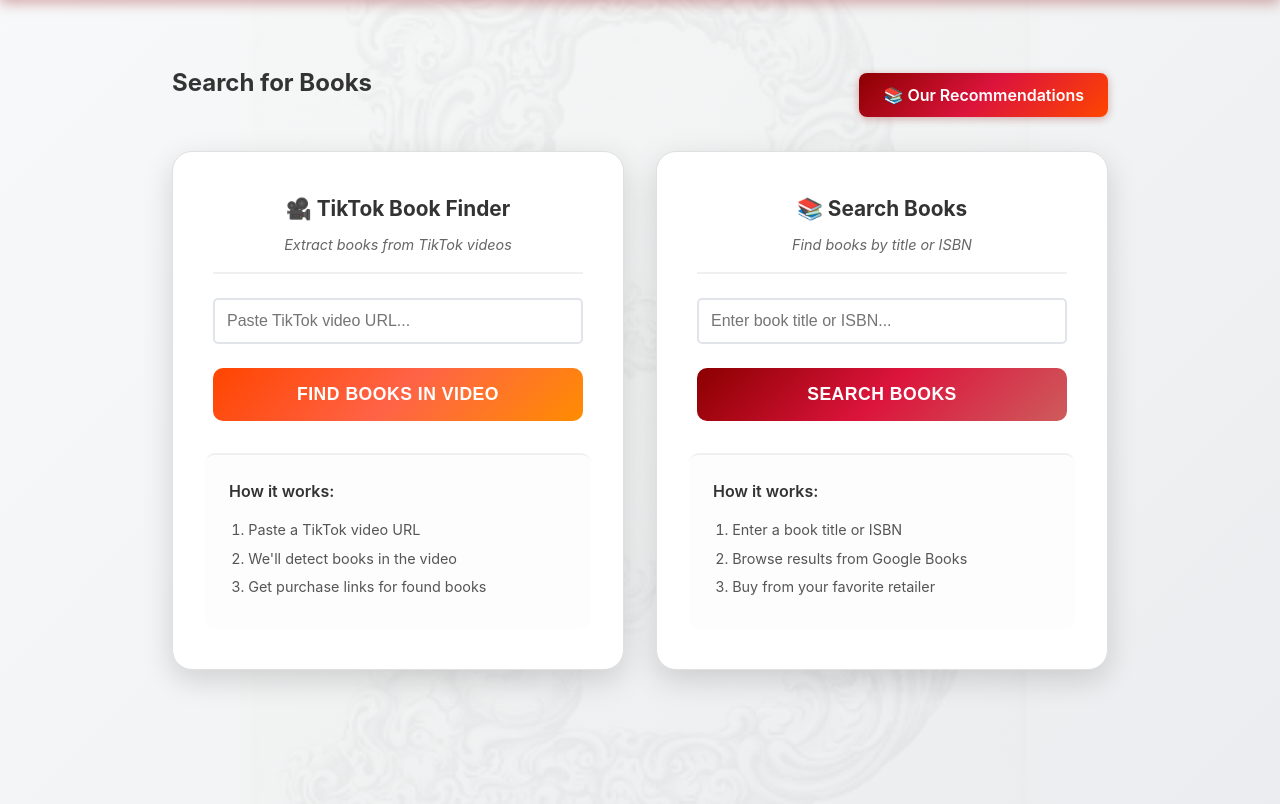
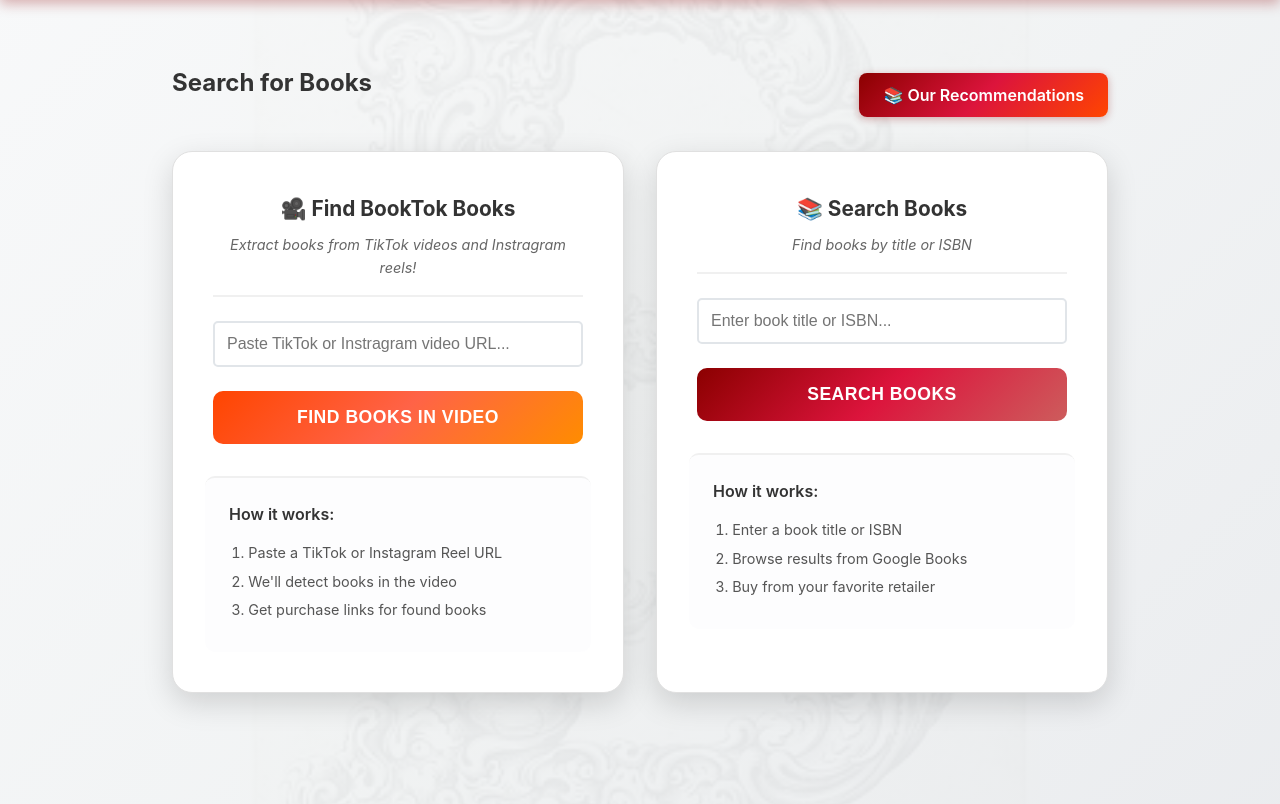
Before and after one commit to ColemanRHarris/booksaver, a Flask app: page / in a window 1280 px wide. Shown: the part 164-968 px from the top of the page. Run offline with Flask 3, Linux system fonts and the light colour scheme; some libraries are stand-ins or nearby versions.

Commit message:
fix: add instagram support

```diff
--- a/routes/video.py
+++ b/routes/video.py
@@ -62,19 +62,37 @@ def register_video_routes(app, limiter):
     @app.route('/process-tiktok', methods=['POST'])
     @limiter.limit("20 per hour")  # Increased for testing
     def process_tiktok():
-        current_app.logger.info(f"🎬 TikTok processing request received from {request.remote_addr}")
+        current_app.logger.info(f"🎬 Video processing request received from {request.remote_addr}")
         raw_url = request.form.get('tiktok_url', '')
         current_app.logger.info(f"📝 Raw URL received: {raw_url}")
-        tiktok_url = sanitize_input(raw_url, max_length=500)
-        current_app.logger.info(f"🧹 Sanitized URL: {tiktok_url}")
+        video_url = sanitize_input(raw_url, max_length=500)
+        current_app.logger.info(f"🧹 Sanitized URL: {video_url}")
 
-        if not tiktok_url:
-            return render_template('index.html', error="Please enter a TikTok URL")
+        if not video_url:
+            return render_template('index.html', error="Please enter a TikTok or Instagram URL")
 
-        # Proper URL validation - support both traditional and short links
-        allowed_domains = ['tiktok.com', 'www.tiktok.com', 'vm.tiktok.com', 'm.tiktok.com', 'vt.tiktok.com']
-        if not validate_url(tiktok_url, allowed_domains):
-            return render_template('index.html', error="Please enter a valid TikTok URL. Supported formats: https://www.tiktok.com/@username/video/123..., https://www.tiktok.com/t/abc123, or https://vm.tiktok.com/abc123")
+        # Detect platform and validate accordingly
+        if 'instagram' in video_url.lower():
+            # Instagram URL validation
+            instagram_domains = ['instagram.com', 'www.instagram.com', 'm.instagram.com', 'ddinstagram.com']
+            if not validate_url(video_url, instagram_domains):
+                return render_template('index.html', error="Please enter a valid Instagram URL. Supported formats: instagram.com/reel/..., instagram.com/p/..., or ddinstagram.com links")
+
+            # Check for valid Instagram paths
+            parsed = urlparse(video_url)
+            if '/reel/' not in parsed.path and '/p/' not in parsed.path:
+                return render_template('index.html', error="Please enter a valid Instagram Reel or Post URL (must contain /reel/ or /p/)")
+
+            video_type = 'instagram'
+            video_display_name = 'Instagram'
+        else:
+            # TikTok URL validation - support both traditional and short links
+            tiktok_domains = ['tiktok.com', 'www.tiktok.com', 'vm.tiktok.com', 'm.tiktok.com', 'vt.tiktok.com']
+            if not validate_url(video_url, tiktok_domains):
+                return render_template('index.html', error="Please enter a valid TikTok URL. Supported formats: https://www.tiktok.com/@username/video/123..., https://www.tiktok.com/t/abc123, or https://vm.tiktok.com/abc123")
+
+            video_type = 'tiktok'
+            video_display_name = 'TikTok'
 
         try:
             redis_url = os.getenv('REDIS_URL')
@@ -82,7 +100,7 @@ def register_video_routes(app, limiter):
             # Check if we're using actual Redis (not memory:// for local dev)
             if redis_url and not redis_url.startswith('memory://'):
                 # Production: Use Celery with Redis
-                task = process_video.delay(tiktok_url, 'tiktok')
+                task = process_video.delay(video_url, video_type)
                 task_id = task.id
             else:
                 # Local development: Use threading
@@ -97,16 +115,16 @@ def register_video_routes(app, limiter):
                 # Start background processing
                 thread = threading.Thread(
                     target=process_video_background,
-                    args=(task_id, tiktok_url, 'tiktok'),
+                    args=(task_id, video_url, video_type),
                     daemon=True
                 )
                 thread.start()
 
             current_app.logger.info(f"✅ Task started: {task_id}")
-            return redirect(url_for('processing_wait', task_id=task_id, url=tiktok_url, type='TikTok'))
+            return redirect(url_for('processing_wait', task_id=task_id, url=video_url, type=video_display_name))
 
         except Exception as e:
-            current_app.logger.error(f"❌ Failed to start TikTok processing: {e}")
+            current_app.logger.error(f"❌ Failed to start {video_display_name} processing: {e}")
             return render_template('index.html', error=f"Failed to process video: {str(e)}")
 
 
@@ -116,15 +134,17 @@ def register_video_routes(app, limiter):
         reel_url = sanitize_input(request.form.get('reel_url', ''), max_length=500)
 
         if not reel_url:
-            return render_template('index.html', error="Please enter an Instagram Reel URL")
+            return render_template('index.html', error="Please enter an Instagram URL")
 
-        # Validate Instagram URL
+        # Enhanced Instagram URL validation
+        allowed_domains = ['instagram.com', 'www.instagram.com', 'm.instagram.com', 'ddinstagram.com']
+        if not validate_url(reel_url, allowed_domains):
+            return render_template('index.html', error="Please enter a valid Instagram URL. Supported formats: instagram.com/reel/..., instagram.com/p/..., or ddinstagram.com links")
+
+        # Accept both reels and posts (posts can also contain books)
         parsed = urlparse(reel_url)
-        if 'instagram.com' not in parsed.netloc.lower():
-            return render_template('index.html', error="Please enter a valid Instagram URL")
-
-        if '/reel/' not in parsed.path:
-            return render_template('index.html', error="Please enter a valid Instagram Reel URL (must contain /reel/)")
+        if '/reel/' not in parsed.path and '/p/' not in parsed.path:
+            return render_template('index.html', error="Please enter a valid Instagram Reel or Post URL (must contain /reel/ or /p/)")
 
         try:
             redis_url = os.getenv('REDIS_URL')
--- a/templates/index.html
+++ b/templates/index.html
@@ -16,8 +16,8 @@
     <div class="search-options">
         <div class="search-box tiktok-search">
             <div class="search-box-header">
-                <h3>🎥 TikTok Book Finder</h3>
-                <p>Extract books from TikTok videos</p>
+                <h3>🎥 Find BookTok Books</h3>
+                <p>Extract books from TikTok videos and Instragram reels!</p>
             </div>
             <form method="POST" action="{{ url_for('process_tiktok') }}" class="search-form">
                 <input type="hidden" name="csrf_token" value="{{ csrf_token() }}"/>
@@ -25,7 +25,7 @@
                     <input type="url"
                            id="tiktok_url"
                            name="tiktok_url"
-                           placeholder="Paste TikTok video URL..."
+                           placeholder="Paste TikTok or Instragram video URL..."
                            value="{{ request.form.tiktok_url if request.form else '' }}"
                            required>
                 </div>
@@ -38,7 +38,7 @@
             <div class="box-instructions">
                 <h4>How it works:</h4>
                 <ol>
-                    <li>Paste a TikTok video URL</li>
+                    <li>Paste a TikTok or Instagram Reel URL</li>
                     <li>We'll detect books in the video</li>
                     <li>Get purchase links for found books</li>
                 </ol>
```
Also changed, not shown: tasks.py (+27 -1 lines).
